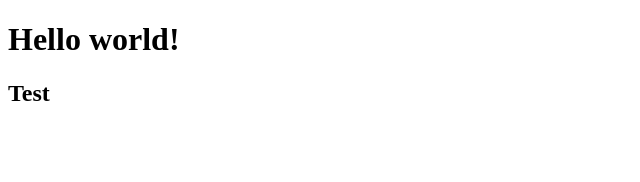
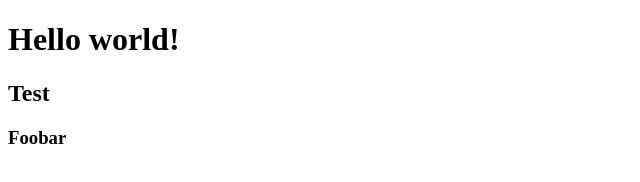
Before and after one commit to mjugl/gh-docker-push-test, a plain HTML site: page public/index.html in a window 1280 px wide. Shown: the full height of the page, 0-640 px from the left. Drawn offline with Linux system fonts and the light colour scheme.

Commit message:
Test with PR

```diff
--- a/public/index.html
+++ b/public/index.html
@@ -7,5 +7,6 @@
     <body>
         <h1>Hello world!</h1>
         <h2>Test</h2>
+        <h3>Foobar</h3>
     </body>
 </html>
```
